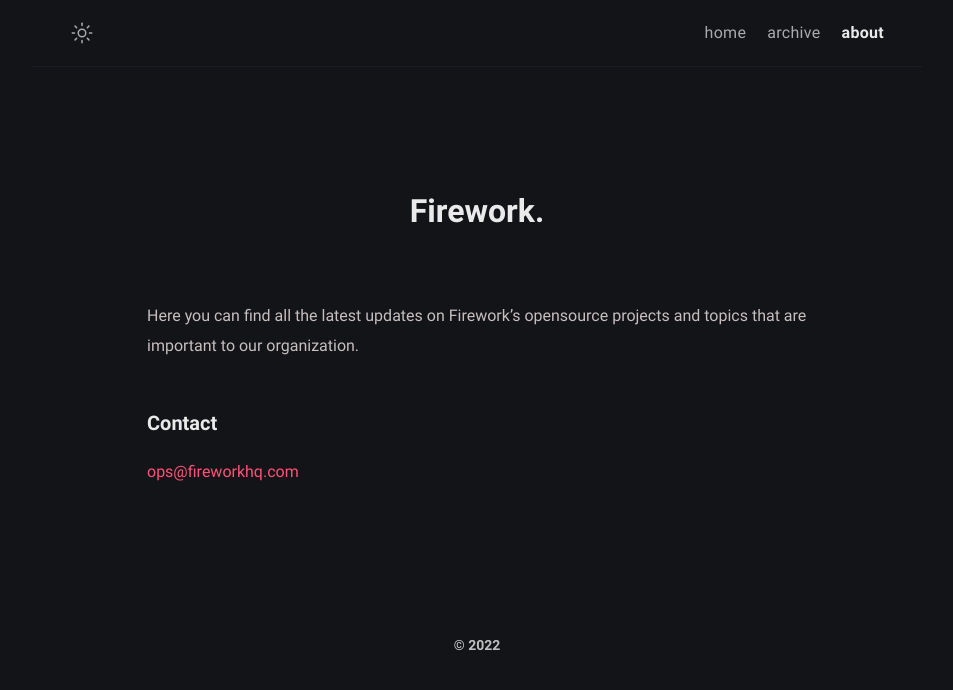
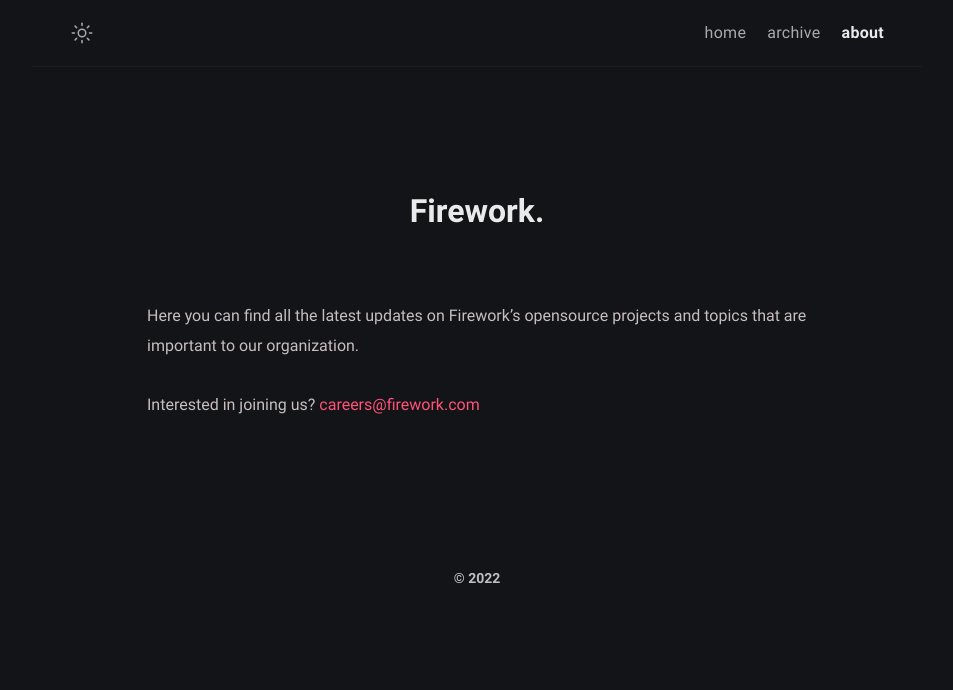
Before and after one commit to loopsocial/loopsocial.github.io, a Jekyll site: the page built from about.md, in a window 1280 px wide. Shown: the top 690 px of the page, without its empty margins (163-1116 px from the left). Built offline with Jekyll 4.4.1, drawn with Linux system fonts in a browser that asks for light colours.

Commit message:
change email and wording for hiring

```diff
--- a/_config.yml
+++ b/_config.yml
@@ -17,7 +17,7 @@ author:
   github: loopsocial # github username
 #  twitter: twitter_username # twitter username
 #  facebook: facebook_username # facebook username
-  email: ops@fireworkhq.com # email address
+  email: careers@firework.com # email address
   avatar: /assets/img/firework-logo-pink.png
 
 # URL settings
--- a/about.md
+++ b/about.md
@@ -7,6 +7,4 @@ comments: false
 
 Here you can find all the latest updates on Firework's opensource projects and topics that are important to our organization.
 
-#### Contact
-
-[{{ site.author.email }}](mailto:{{ site.author.email }})
+Interested in joining us? [{{ site.author.email }}](mailto:{{ site.author.email }})
```
